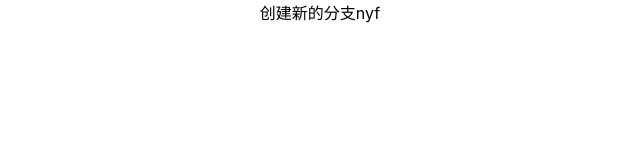
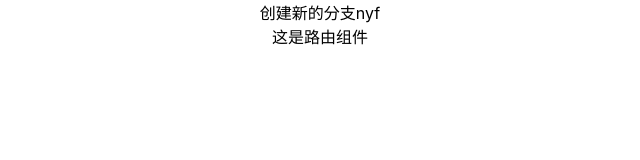
Before and after one commit to WesleyNiu/myapp, a React (Create React App) app: page / in a window 1280 px wide. Shown: the top 160 px of the page, without its empty margins (320-960 px from the left). Built offline with nearby package versions, Linux system fonts and the light colour scheme.

Commit message:
添加路由

```diff
--- a/src/App.js
+++ b/src/App.js
@@ -1,10 +1,11 @@
 import logo from "./logo.svg";
 import "./App.css";
-
+import Router from '../src/router'
 function App() {
   return (
     <div className="App">
       <span>创建新的分支nyf</span>
+      <Router/>
     </div>
   );
 }
--- /dev/null
+++ b/src/router/index.jsx
@@ -0,0 +1,5 @@
+import React from "react";
+
+export default function Router() {
+  return <div>这是路由组件</div>;
+}
```
